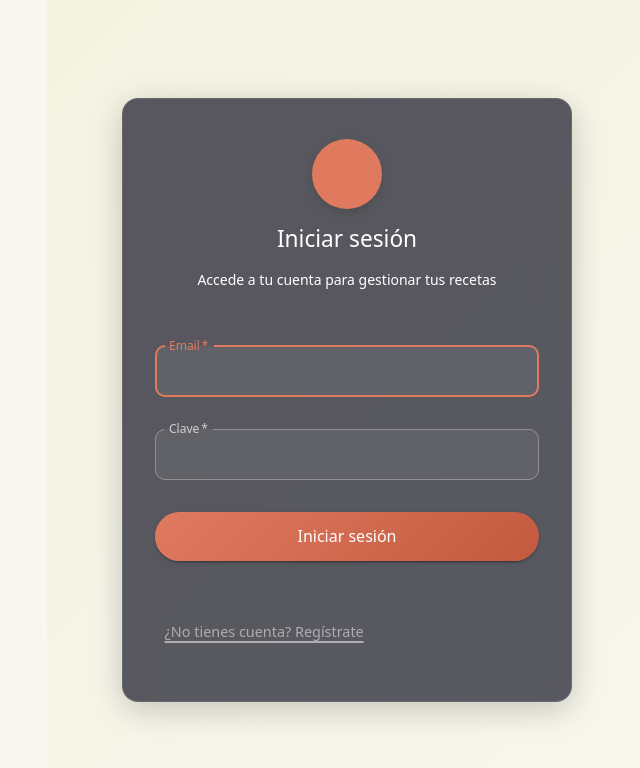
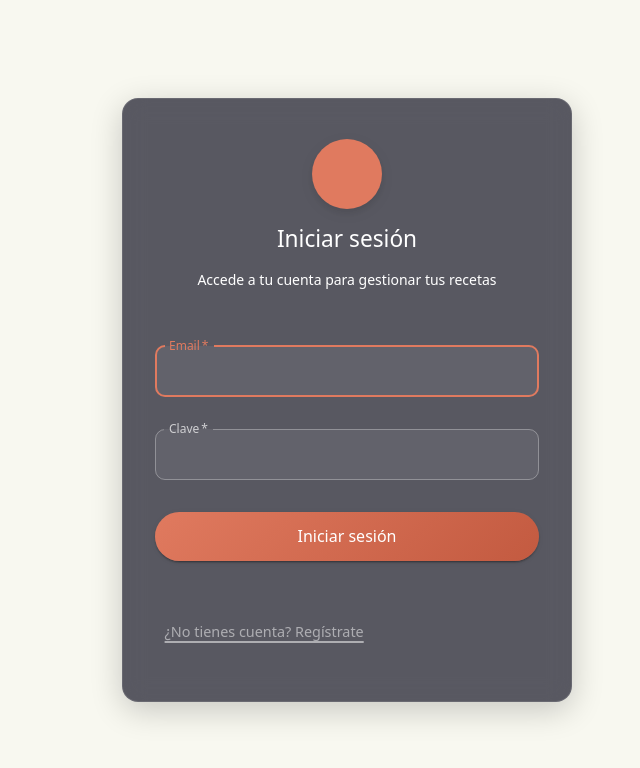
Before and after one commit to galoss88/test-terrand-front, a React (Vite) app: page /auth/login in a window 1280 px wide. Shown: the top 768 px of the page, without its empty margins (293-933 px from the left). Built offline with nearby package versions, Linux system fonts and the light colour scheme; some icons are missing.

Commit message:
Remove background gradient from Layout and StyledContainer for a cleaner design

```diff
--- a/src/layout/Layout.tsx
+++ b/src/layout/Layout.tsx
@@ -8,8 +8,6 @@ const Layout = () => {
       display: 'flex',
       flexDirection: 'column',
       minHeight: '100vh',
-      background: 'linear-gradient(135deg, #F4F1DE 0%, #F8F8F0 100%)',
-      backgroundAttachment: 'fixed',
     }}>
       <Header />
       <Box
--- a/src/pages/auth/styles.ts
+++ b/src/pages/auth/styles.ts
@@ -14,7 +14,6 @@ export const StyledContainer = styled(Container)(({ theme }) => ({
   justifyContent: "center",
   alignItems: "center",
   padding: theme.spacing(3),
-  background: `linear-gradient(135deg, ${theme.palette.primary.light} 0%, ${theme.palette.background.default} 100%)`,
   backgroundAttachment: "fixed",
 }));
 
```
